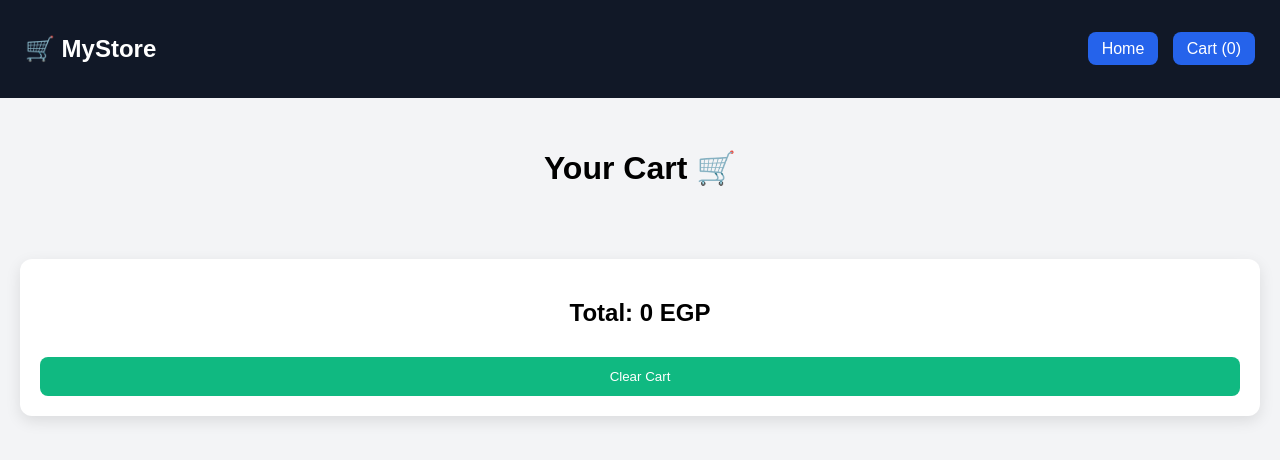
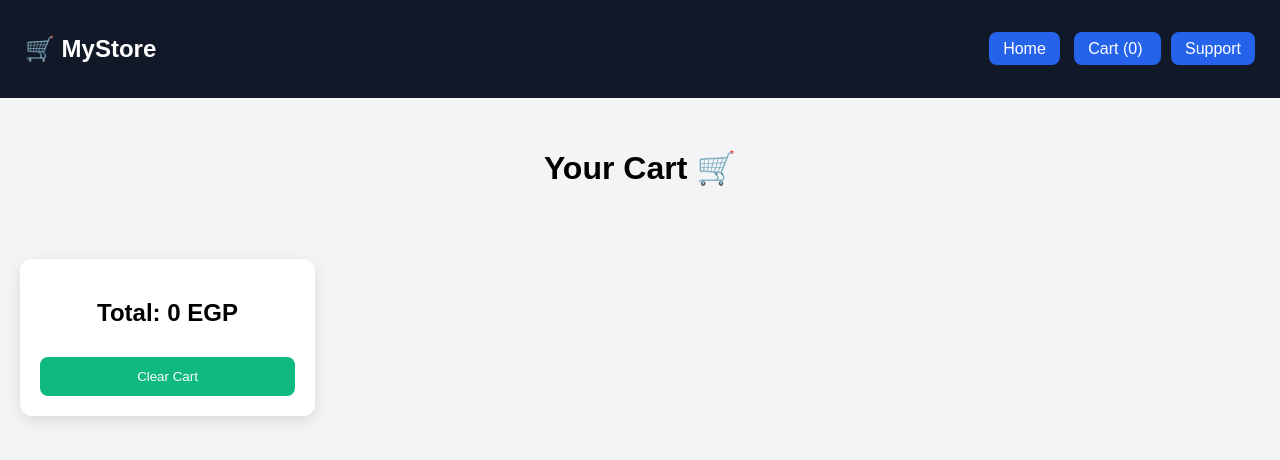
Before and after one commit to menamenawe-svg/my.store, a plain HTML site: page cart.html in a window 1280 px wide. Drawn offline with Linux system fonts and the light colour scheme.

Commit message:
Update cart.html

```diff
--- a/cart.html
+++ b/cart.html
@@ -16,11 +16,13 @@
     <h2>🛒 MyStore</h2>
 
     <div>
-      <a href="index.html">Home</a>
+      <a href="mena.html">Home</a>
 
       <a href="cart.html">
         Cart (<span id="cartCount">0</span>)
       </a>
+
+      <a href="support.html">Support</a>
     </div>
 
   </nav>
@@ -29,7 +31,7 @@
     <h1>Your Cart 🛒</h1>
   </header>
 
-  <section id="cartItems"></section>
+  <section id="cartItems" class="products"></section>
 
   <script src="script.js"></script>
 
```
